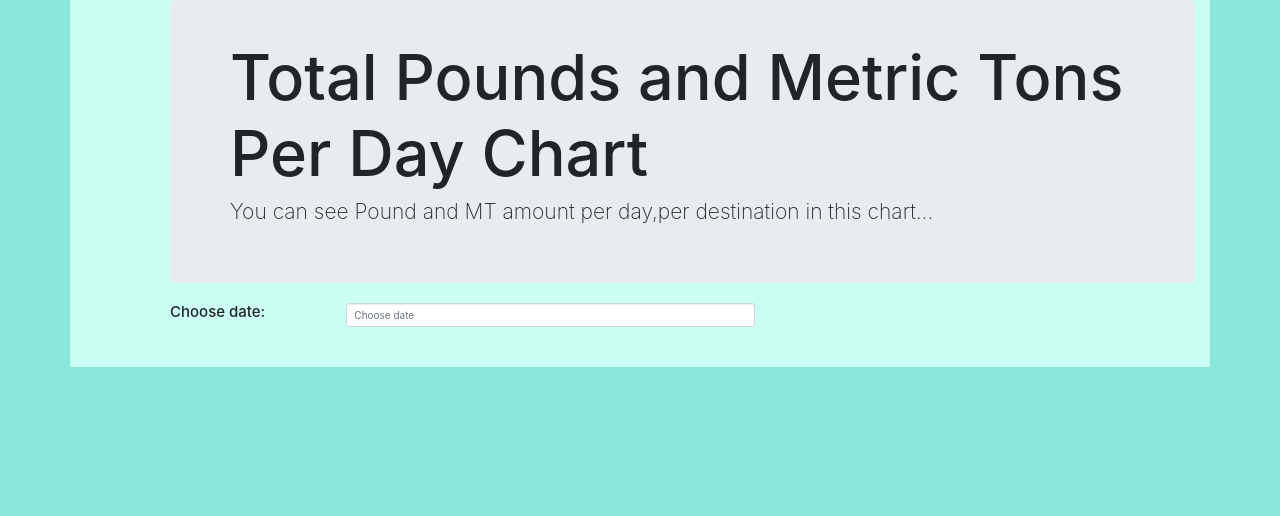
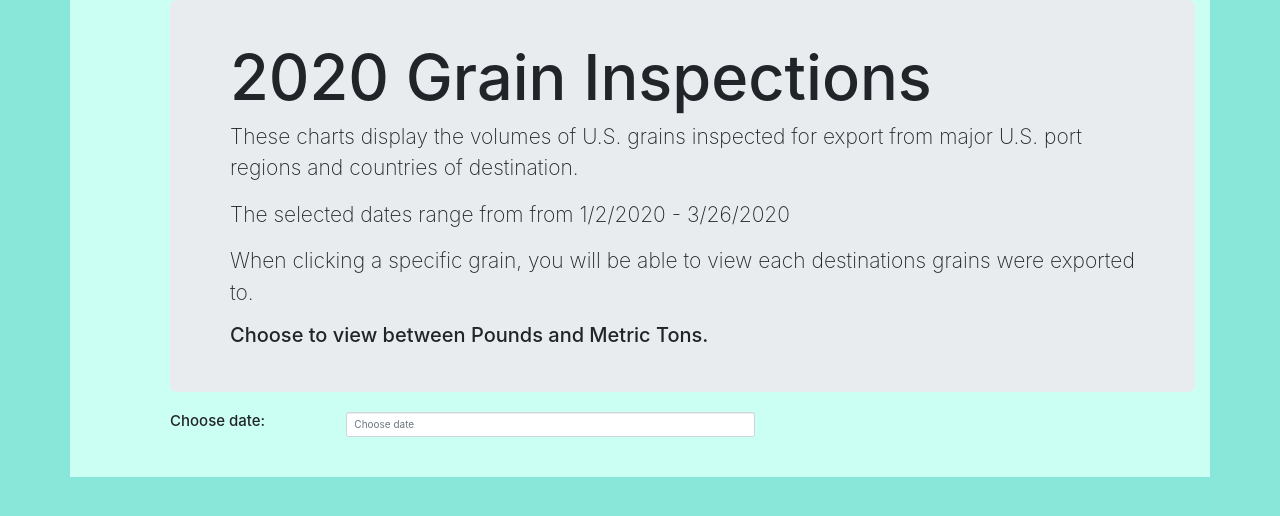
Before and after one commit to jlstewart12/90DaySupplyChain, a Flask app: page / in a window 1280 px wide. Shown: the top 516 px of the page. Run offline with Flask 2, Linux system fonts and the light colour scheme; data that the repository does not hold is empty; some libraries are stand-ins or nearby versions.

Commit message:
Add files via upload

```diff
--- a/Project 2/Chart 2/templates/index.html
+++ b/Project 2/Chart 2/templates/index.html
@@ -12,8 +12,14 @@
 <body>
 <div class="container">
   <div class="jumbotron">
-    <h1>Total Pounds and Metric Tons Per Day Chart</h1>
-    <p>You can see Pound and MT amount per day,per destination in this chart...</p>
+    <h1>2020 Grain Inspections</h1>
+    <p>These charts display the volumes of U.S. grains inspected for export from major U.S. port
+        regions and countries of destination.</p>
+
+    <p>The selected dates range from from 1/2/2020 - 3/26/2020</p>
+
+    <p>When clicking a specific grain, you will be able to view each destinations grains were exported to. </p>
+    <h2> Choose to view between Pounds and Metric Tons.</h2>
   </div>
     <div class="row">
         <div class="col-md-2">
@@ -28,6 +34,12 @@
     <div id="Grain_all_data_per_day"></div>
     <div id="Destination_per_date_Grain"></div>
 </div>
+    <div>
+        <!-- <p style=Font-family:Lucida;Font-size:20px;color:#C08C81;background-color:rgb(226,226,226);>
+         When clicking a specific grain, you will be able to view each destinations grains were exported to.
+        Choose to view between Pounds and Metric Tons.
+        </p> -->
+    </div>
 </body>
 <script>
      var all_data = '{{ Data }}';
@@ -39,5 +51,5 @@
 <script src="{{ url_for('static',     filename='assets/js/highcharts-3d.js') }}"></script>
 <script src="{{ url_for('static',     filename='assets/js/cylinder.js') }}"></script>
 <script src="https://cdnjs.cloudflare.com/ajax/libs/bootstrap-datepicker/1.9.0/js/bootstrap-datepicker.min.js"></script>
-<script src="{{ url_for('static',     filename='assets/js/plot.js') }}"></script>
+<script src="{{ url_for('static',     filename='assets/js/app.js') }}"></script>
 </html>
```
